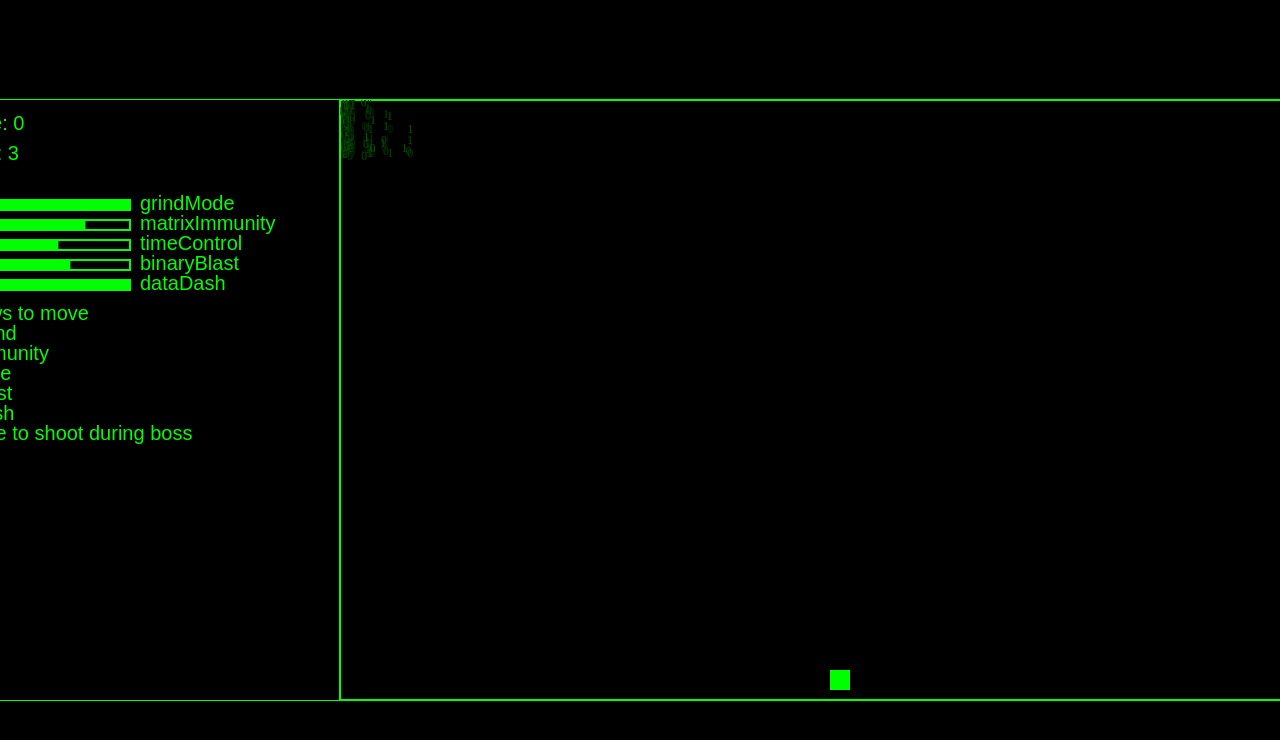
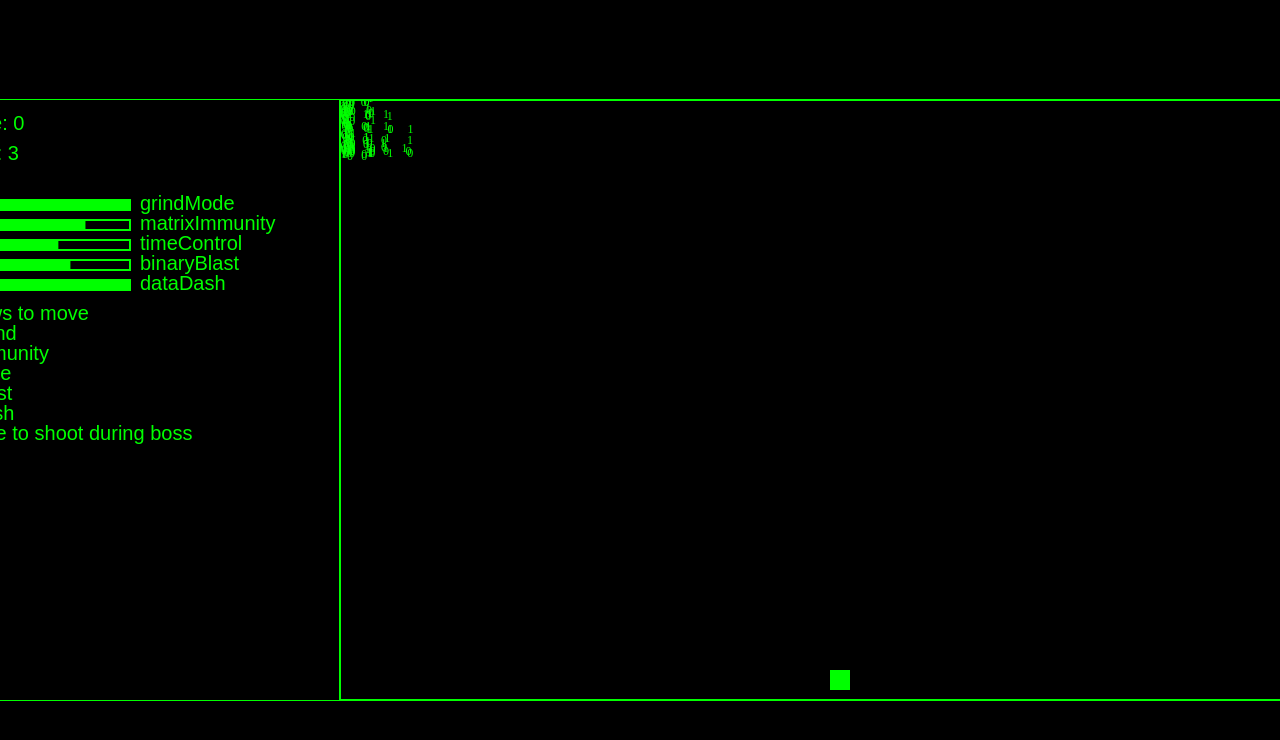
Before and after one commit to SimonBreezer/Nova_Games, a plain HTML site: page Games/matrix_attack.html in a window 1280 px wide. Shown: the top 740 px of the page. Drawn offline with Linux system fonts and the light colour scheme.

Commit message:
Fixed bugs

```diff
--- a/Games/matrix_attack.html
+++ b/Games/matrix_attack.html
@@ -66,22 +66,20 @@
         document.addEventListener('keydown', (e) => keys[e.code] = true);
         document.addEventListener('keyup', (e) => keys[e.code] = false);
 
-        // Code Stream Class (Single Character, Matrix-style with cascading brightness)
+        // Code Stream Class (Single Character, constant green color)
         class CodeStream {
             constructor(x, speed, char) {
                 this.x = x;
                 this.y = -CODE_HEIGHT;
                 this.speed = speed;
                 this.char = char; // Single random character (0 or 1), pre-assigned for connected paths
-                this.brightness = 100; // Start at full brightness
             }
             update() {
                 this.y += this.speed * (abilities.timeControl.active ? 0.25 : 0.5); // Slower fall speed
-                this.brightness = (this.brightness + Math.random() * 10 - 5 + 20) % 80 + 20; // Vary brightness (20-100, never fades completely)
             }
             draw() {
                 ctx.font = '12px MatrixFont'; // Mimic Matrix font style
-                ctx.fillStyle = `rgba(0, ${this.brightness}, 0, 1)`; // Green, varying brightness for cascading effect
+                ctx.fillStyle = '#0f0'; // Constant full green color, no brightness change
                 ctx.fillText(this.char, this.x + 400, this.y); // Offset for gameplay area
             }
         }
```
